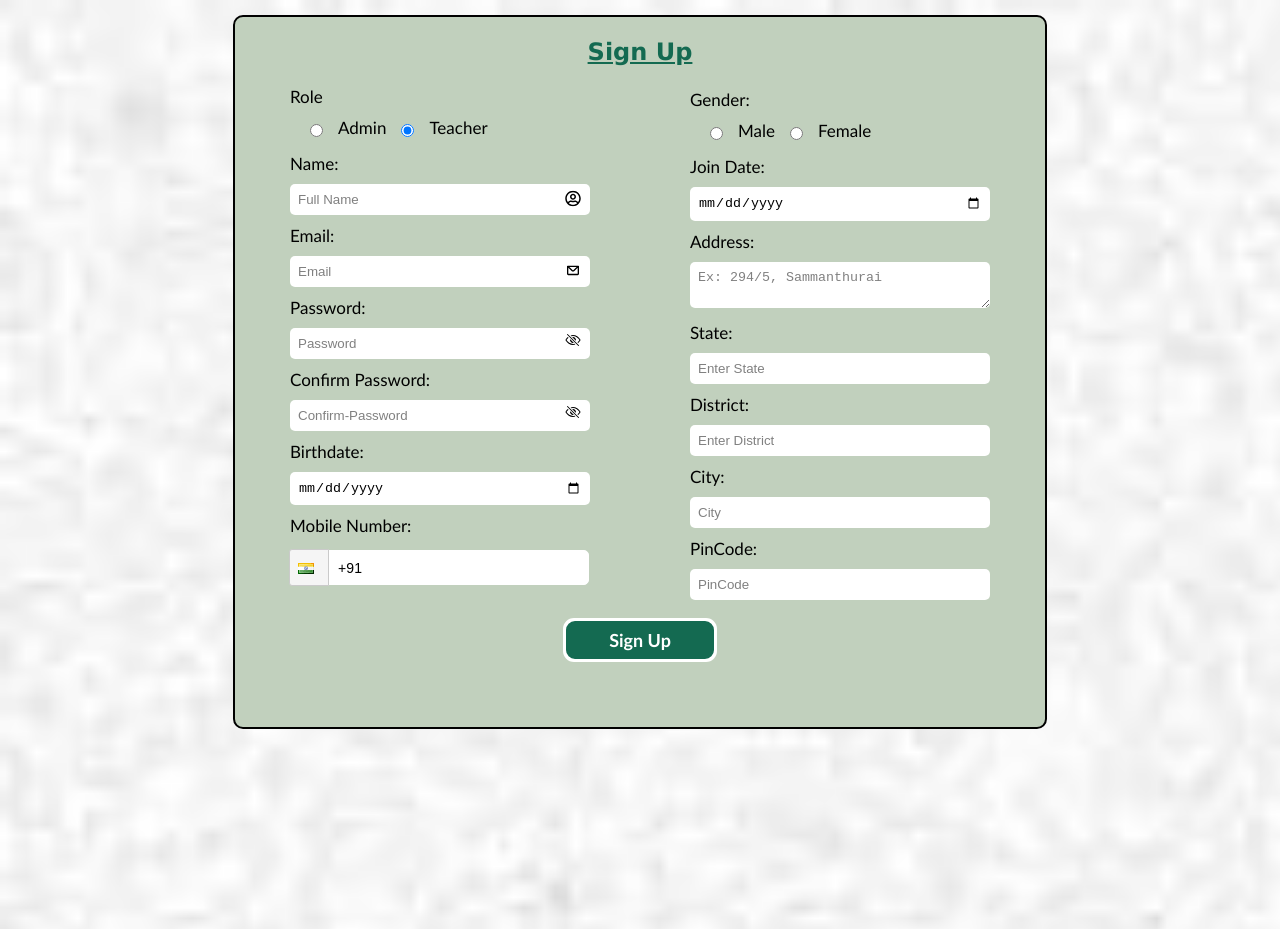
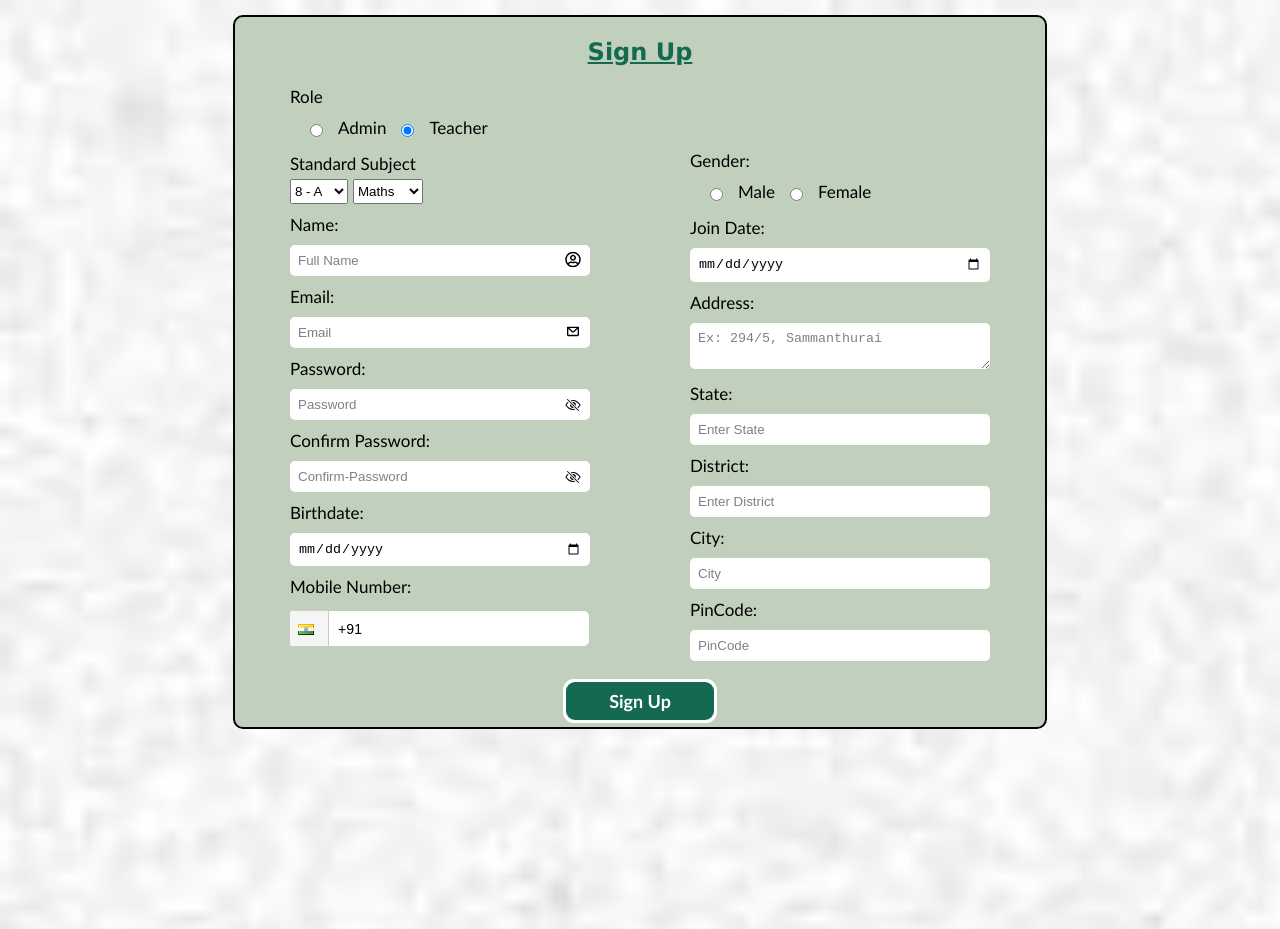
Before and after one commit to Dhirajsakariya/StudentMgntFE, a React (Create React App) app: page /Registration in a window 1280 px wide. Both pictures are taken after a click on the radio button 407 px from the left and 130 px from the top of the page. Built offline with nearby package versions, Linux system fonts and the light colour scheme.

Commit message:
Teacher Role SubjectId and StandardId designing

```diff
--- a/src/Components/Login/Registration.css
+++ b/src/Components/Login/Registration.css
@@ -56,6 +56,17 @@
     font-family: 'Gill Sans', 'Gill Sans MT', Calibri, 'Trebuchet MS', sans-serif;
     font-size: 17px;
   }
+  .StandardSelection{
+    height: 25px;
+    margin-left: 25px;
+    width: fit-content;
+  }
+  .SubjectSelection{
+    height: 25px;
+    margin-left: 5px;
+    width: fit-content;
+  }
+
   .phone_numberr {
     width: 400px;
     margin-left: 15px;
@@ -86,6 +97,13 @@
     top: 50%;
     transform: translateY(15%);
   }
+
+  .iconeye {
+    position:relative;
+    right: 25px;
+    top: 4px;
+    transform: translateY(15%);
+  }
   .buttonr {
     width: 20%;
     height: 40px;
--- a/src/Components/Login/Registration.jsx
+++ b/src/Components/Login/Registration.jsx
@@ -38,7 +38,11 @@ function Registration(props) {
   const[roleError,setRoleError]=useState('');
   const[genderError,setGenderError]=useState('');
   const[mobileError,setMobileError]=useState('');
-
+  const [toggleTeacher, setToggleTeacher] = useState(false)
+  const[standard,setStandard]=useState('');
+  const[subject,setSubject]=useState('');
+  const[subjectError,setSubjectError]=useState('');
+  const[standardError,setStandardError]=useState('');
   const toggle = () => {
       setVisible(!isVisible);
     };
@@ -50,14 +54,32 @@ function Registration(props) {
   const navigate=useHistory();
 
   const handleRole = (e) =>{
-    if (e.target.value === 'admin'){
+    if (e.target.value === 'teacher'){
+      setRole(e.target.value)
+      setRoleError('');
+      if(!toggleTeacher){
+      setToggleTeacher(toggleTeacher => !toggleTeacher)
+      }
+    }
+    else{
       setIsAdmin(isAdmin => !isAdmin)
       setRole(e.target.value)
       setRoleError('');
+      if(toggleTeacher){
+      setToggleTeacher(toggleTeacher => !toggleTeacher)
+      }
     }
-    setRole(e.target.value)
-    setRoleError('');
   }
+
+  const handleStandard = (e) => {
+    setStandard(e.target.value);
+    setStandardError('');
+  };
+
+  const handleSubject = (e) => {
+    setSubject(e.target.value);
+    setSubjectError('');
+  };
 
   const handleGender = (e) =>{
     setGender(e.target.value)
@@ -84,6 +106,17 @@ function Registration(props) {
     if(!mobileNumber){
       setMobileError('Enter Mobile Number');
       return;
+    }
+    if(role === 'teacher')
+    {
+      if(!standard){
+        setStandardError('Select standard');
+        return;
+      }
+      if(!subject){
+        setStandardError('Select Subject');
+        return;
+      }
     }
     try {
           const emailresponse =await axios.post(`${config.ApiUrl}AdminTeacher/PostAdminTeachers`,{
@@ -155,6 +188,30 @@ return (
             {roleError && <p style={{color:'red'}}>{roleError}</p>}
           </div>
           <div className='form-groupr'>
+          {toggleTeacher && (
+             <div className='subjectselection'>
+              <div>
+                <label className='labelr'>Standard Subject</label>
+                <select className='StandardSelection' title='Select Standard' value={standard} onChange={handleStandard}>
+                    <option value="8 - A"> 8 - A</option>
+                    <option value="8 - B"> 8 - B</option>
+                    <option value="9 - A"> 9 - A</option>
+                    <option value="9 - B"> 9 - B</option>
+                    <option value="10 - A">10 - A</option>
+                    <option value="10 - B">10 - B</option>
+                </select>
+                <select className='SubjectSelection' value={subject} onChange={handleSubject}>
+                    <option value="maths">Maths</option>
+                    <option value="science">Science</option>
+                    <option value="English">English</option>
+                </select>
+              </div>
+              {standardError && <p style={{color:'red'}}>{standardError}</p>}
+              {subjectError  && <p style={{color:'red'}}>{subjectError}</p>}
+           </div>
+          )}
+          </div>
+          <div className='form-groupr'>
             <label className='labelr'>Name:</label>
             <input className='inputr' type='text' value={name} onChange={(e)=> setName(e.target.value)} placeholder='Full Name'
               name='name'  required />
@@ -175,7 +232,7 @@ return (
               title="Must contain at least one  number and one uppercase and one lowercase letter and One special Charecter, and at least 8 characters"
               autoComplete='current-password'
               required/>
-            <span className='iconr' onClick={toggle}>
+            <span className='iconeye' onClick={toggle}>
               {isVisible  ? <IoEyeOutline/> : <IoEyeOffOutline />
               }</span>
           </div><p className='pass'>{error}</p>
@@ -187,7 +244,7 @@ return (
               value={confirmPassword} onChange={(e)=> setConfirmPassword(e.target.value)}
               pattern={password}
               title="The Password Confirmation does not match !"required/>
-            <span className='iconr' onClick={toggleBtn}>
+            <span className='iconeye' onClick={toggleBtn}>
               {isDisable  ? <IoEyeOutline /> : <IoEyeOffOutline /> }</span>
           </div><p className='pass'>{error}</p>
           <div className='form-groupr'>
```
